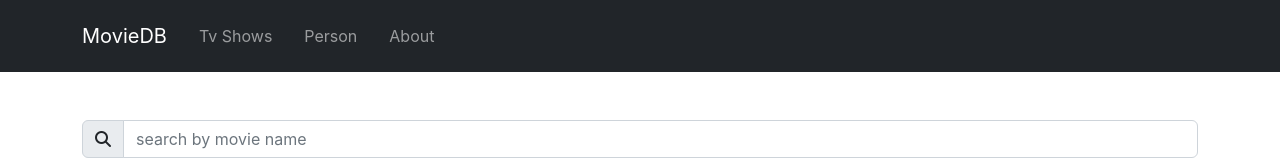
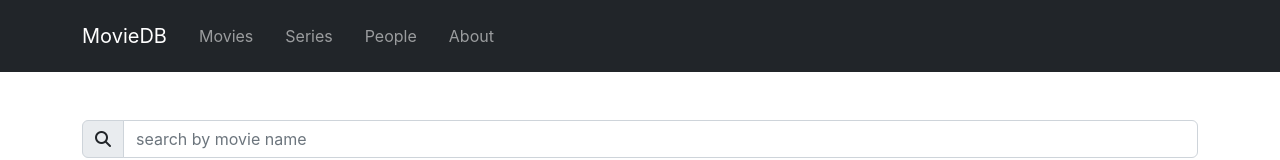
Before and after one commit to andrecajuscarvalho/react-movie-db, a React (Create React App) app in the folder react-movies/: page / in a window 1280 px wide. Shown: the top 160 px of the page. Built offline with nearby package versions, Linux system fonts and the light colour scheme; no server answers.

Commit message:
type(feature): code well structured

```diff
--- a/react-movies/src/App.js
+++ b/react-movies/src/App.js
@@ -1,7 +1,7 @@
 import "./App.css";
 import NavBar from "./components/navbar/Navbar";
 import About from "./pages/About";
-import Person from "./pages/Person";
+import People from "./pages/People";
 import Series from "./pages/Series";
 import Home from "./pages/Home";
 import MovieInfo from "./pages/MovieInfo";
@@ -16,7 +16,7 @@ function App() {
       <Routes>
         <Route path="/" element={<Home />} />
         <Route path="series/" element={<Series />} />
-        <Route path="person/" element={<Person />} />
+        <Route path="people/" element={<People />} />
         <Route path="about/" element={<About />} />
         <Route path="movies/" element={<MovieInfo />} />
         <Route path="movie/:id/" element={<MovieInfo />} />
--- a/react-movies/src/components/navbar/Navbar.js
+++ b/react-movies/src/components/navbar/Navbar.js
@@ -16,13 +16,18 @@ function NavBar() {
         <Navbar.Collapse id="basic-navbar-nav">
           <Nav className="me-auto">
             <Nav.Link>
-              <Link className="nav-link" to="/series">
-                Tv Shows
+              <Link className="nav-link" to="/movies">
+                Movies
               </Link>
             </Nav.Link>
             <Nav.Link>
-              <Link className="nav-link" to="/person">
-                Person
+              <Link className="nav-link" to="/series">
+                Series
+              </Link>
+            </Nav.Link>
+            <Nav.Link>
+              <Link className="nav-link" to="/people">
+                People
               </Link>
             </Nav.Link>
             <Nav.Link>
--- a/react-movies/src/pages/Person.js
+++ b/react-movies/src/pages/People.js
@@ -1,13 +1,13 @@
 import Container from "react-bootstrap/Container";
 
-function Person() {
+function People() {
   return (
     <>
       <Container>
-        <h1>Person</h1>;
+        <h1>People</h1>;
       </Container>
     </>
   );
 }
 
-export default Person;
+export default People;
```
Also changed, not shown: react-movies/src/pages/Movies.js (added, +13 -0 lines), react-movies/src/pages/Series.js (renamed from react-movies/src/pages/TvShow.js).
